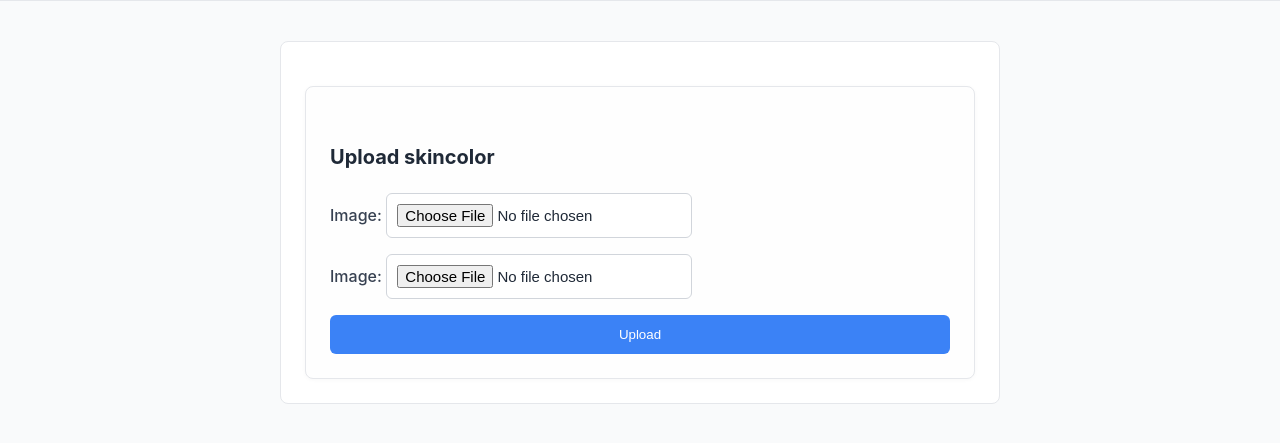
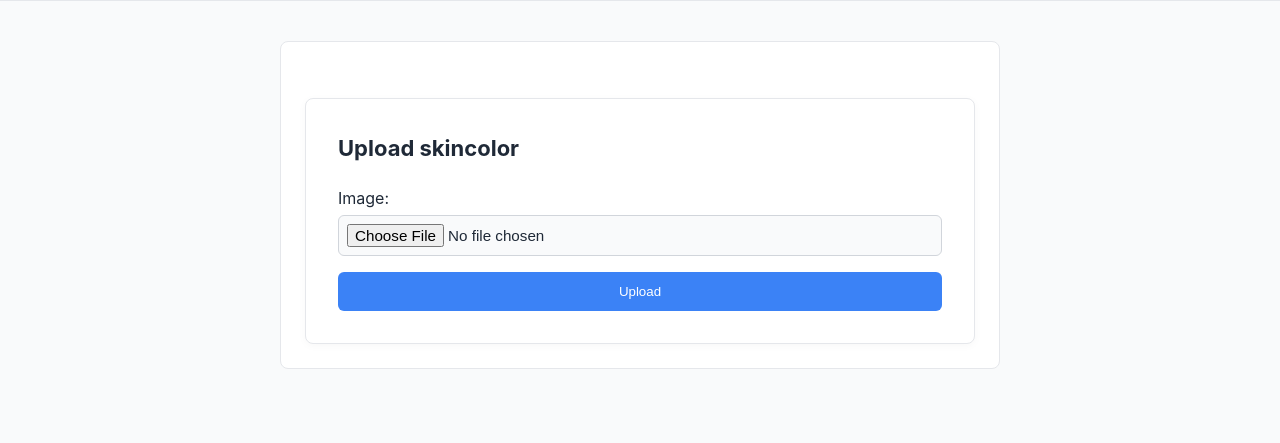
Before and after one commit to UrielMartinez21/Outfit_recommender, a Django app: page /skincolor/ in a window 1280 px wide. Shown: the part 50-493 px from the top of the page. Run offline with Django 5.2, Linux system fonts and the light colour scheme; a user stored in the database is signed in; data comes from the database, SQL or seed files in the repository; both versions use the stored data as it was after the commit.

Commit message:
updated styles

```diff
--- a/static/css/base.css
+++ b/static/css/base.css
@@ -21,9 +21,6 @@ h1 {
 }
 
 h2 {
-    font-size: 22px;
-    margin-top: 30px;
-    margin-bottom: 16px;
     color: #374151;
 }
 
@@ -63,115 +60,11 @@ h2 {
     border-radius: 8px;
 }
 
-.no-information {
-    color: #6b7280;
-    font-size: 15px;
-}
-
-/* Buttons */
-.delete-button{
-    display: inline-block;
-    padding: 8px 14px;
-    background-color: #ef4444;
-    color: #ffffff;
-    font-weight: 500;
-    border-radius: 6px;
-    text-decoration: none;
-    transition: background-color 0.3s ease;
-}
-
-.delete-button:hover {
-    background-color: #dc2626;
-}
-
 /* --> Forms */
 form {
     display: flex;
     flex-direction: column;
     gap: 16px;
-}
-
-form label {
-    font-weight: 500;
-    color: #374151;
-}
-
-form input[type="file"],
-form input[type="text"],
-form select {
-    padding: 10px;
-    border: 1px solid #d1d5db;
-    border-radius: 6px;
-    background-color: #ffffff;
-    font-size: 15px;
-}
-
-form button {
-    background-color: #3b82f6;
-    color: white;
-    border: none;
-    padding: 12px;
-    border-radius: 6px;
-    cursor: pointer;
-    font-weight: 500;
-    transition: background-color 0.3s;
-}
-
-form button:hover {
-    background-color: #2563eb;
-}
-
-/* --> Skincolor Upload Section */
-.upload_skincolor {
-    margin-top: 20px;
-    padding: 24px;
-    background-color: #fefefe;
-    border: 1px solid #e5e7eb;
-    border-radius: 8px;
-    box-shadow: 0 1px 4px rgba(0,0,0,0.03);
-}
-
-.upload_skincolor h2 {
-    margin-bottom: 20px;
-    font-size: 20px;
-    color: #1f2937;
-}
-
-/* --> Face Photo Display Section */
-.face-photo-display {
-    margin-top: 40px;
-    text-align: center;
-}
-
-.face-photo-display h2 {
-    margin-bottom: 16px;
-    font-size: 20px;
-}
-
-.face-photo-display img {
-    border-radius: 8px;
-    box-shadow: 0 2px 6px rgba(0,0,0,0.1);
-    margin-bottom: 16px;
-}
-
-.information {
-    font-size: 15px;
-    color: #6b7280;
-    margin-bottom: 16px;
-    max-width: 500px;
-    margin-left: auto;
-    margin-right: auto;
-}
-
-
-/* --> Alerts / Messages */
-.message {
-    padding: 12px;
-    background-color: #e0f2fe;
-    border-left: 4px solid #38bdf8;
-    color: #0369a1;
-    margin-bottom: 20px;
-    border-radius: 6px;
 }
 
 /* --> Responsive */
--- /dev/null
+++ b/static/css/skincolor.css
@@ -0,0 +1,121 @@
+/* --> Form Container */
+.form-skincolor {
+    margin-top: 2rem;
+    padding: 2rem;
+    background-color: #ffffff;
+    border: 1px solid #e5e7eb;
+    border-radius: 8px;
+    box-shadow: 0 2px 8px rgba(0, 0, 0, 0.03);
+}
+
+.form-skincolor h2 {
+    font-size: 1.375rem;
+    color: #1f2937;
+    margin-bottom: 1.25rem;
+}
+
+.form-skincolor form {
+    display: flex;
+    flex-direction: column;
+    gap: 1rem;
+}
+
+.form-skincolor form p {
+    display: flex;
+    flex-direction: column;
+    gap: 0.25rem;
+}
+
+.form-skincolor form input[type="file"] {
+    padding: 0.5rem;
+    border: 1px solid #d1d5db;
+    border-radius: 6px;
+    background-color: #f9fafb;
+    font-size: 0.95rem;
+}
+
+.form-skincolor form button {
+    background-color: #3b82f6;
+    color: #fff;
+    border: none;
+    padding: 0.75rem;
+    border-radius: 6px;
+    font-weight: 500;
+    cursor: pointer;
+    transition: background-color 0.3s ease;
+}
+
+.form-skincolor form button:hover {
+    background-color: #2563eb;
+}
+
+/* --> Photo Display Section */
+.skincolor-info {
+    margin-top: 3rem;
+    padding: 2rem;
+    background-color: #fefefe;
+    border: 1px solid #e5e7eb;
+    border-radius: 10px;
+    box-shadow: 0 2px 6px rgba(0, 0, 0, 0.03);
+    text-align: center;
+}
+
+.skincolor-info h2 {
+    font-size: 1.25rem;
+    margin-bottom: 1rem;
+    color: #374151;
+}
+
+.skincolor-info img {
+    width: 200px;
+    height: 200px;
+    object-fit: cover;
+    border-radius: 8px;
+    box-shadow: 0 4px 12px rgba(0, 0, 0, 0.05);
+    margin-bottom: 1rem;
+}
+
+.skincolor-info .information {
+    font-size: 0.9375rem;
+    color: #6b7280;
+    margin: 0 auto 1.5rem;
+    max-width: 460px;
+    line-height: 1.5;
+}
+
+.skincolor-info .delete-button {
+    display: inline-block;
+    padding: 0.5rem 1rem;
+    background-color: #ef4444;
+    color: white;
+    border-radius: 6px;
+    font-weight: 500;
+    text-decoration: none;
+    transition: background-color 0.2s;
+}
+
+.skincolor-info .delete-button:hover {
+    background-color: #dc2626;
+}
+
+.information {
+    font-size: 15px;
+    color: #6b7280;
+    margin-bottom: 16px;
+    max-width: 500px;
+    margin-left: auto;
+    margin-right: auto;
+}
+
+/* --> Responsive */
+@media (max-width: 600px) {
+    .form-skincolor,
+    .skincolor-info {
+        padding: 1.25rem;
+    }
+
+    .skincolor-info img {
+        width: 100%;
+        height: auto;
+    }
+}
--- a/templates/core/clothing.html
+++ b/templates/core/clothing.html
@@ -9,7 +9,7 @@
 
 {% block content %}
     <!-- section to upload clothes -->
-    <div>
+    <div class="upload-section">
         <h2>Upload clothes</h2>
         <form method="post" enctype="multipart/form-data" class="upload_clothing">
             {% csrf_token %}
@@ -20,7 +20,7 @@
     <!-- section to upload clothes -->
 
     <!-- section to display the clothing items -->
-    <div>
+    <div class="clothing-section">
         <h2>Clothing Items</h2>
         <div class="clothing-list">
             {% for clothes in clothing_items %}
--- a/templates/core/skincolor.html
+++ b/templates/core/skincolor.html
@@ -1,26 +1,31 @@
 {% extends 'base.html' %}
+{% load static %}
 
 {% block title %}Skincolor{% endblock  %}
 
+{% block styles %}
+    <link rel="stylesheet" href="{% static 'css/skincolor.css' %}">
+{% endblock %}
+
 {% block content %}
     {% if not face_photo %}
-        <div class="upload_skincolor">
+        <div class="form-skincolor">
             <h2>Upload skincolor</h2>
-            <form method="post" enctype="multipart/form-data" class="form-skincolor">
-                {% csrf_token %}
-                {{ form.as_p }}
+            <form method="post" enctype="multipart/form-data">
                 {% csrf_token %}
                 {{ form.as_p }}
                 <button type="submit">Upload</button>
             </form>
         </div>
     {% endif %}
-    <div>
-        {% if face_photo %}
+    {% if face_photo %}
+        <div class="skincolor-info">
             <h2>Face Photo</h2>
             <img src="{{ face_photo.image.url }}" alt="Image of {{ face_photo.user }}" style="width: 200px; height: 200px;">
-            <p class="information">If you wanna change your face photo, first you must delete actually face photo and then you upload a new photo.</p>
+            <p class="information">
+                If you wanna change your face photo, first you must delete actually face photo and then you upload a new photo.
+            </p>
             <a href="{% url 'facephoto_delete' face_photo.id %}" class="delete-button">Delete Face Photo</a>
-        {% endif %}
-    </div>
+        </div>
+    {% endif %}
 {% endblock %}
```
Also changed, not shown: static/css/clothing.css (+112 -11 lines), static/css/confirm_delete.css (added, +93 -0 lines), templates/core/crud_clothes/confirm_delete.html (+8 -0 lines), templates/core/crud_skincolor/confirm_delete.html (+9 -2 lines), db.sqlite3.
